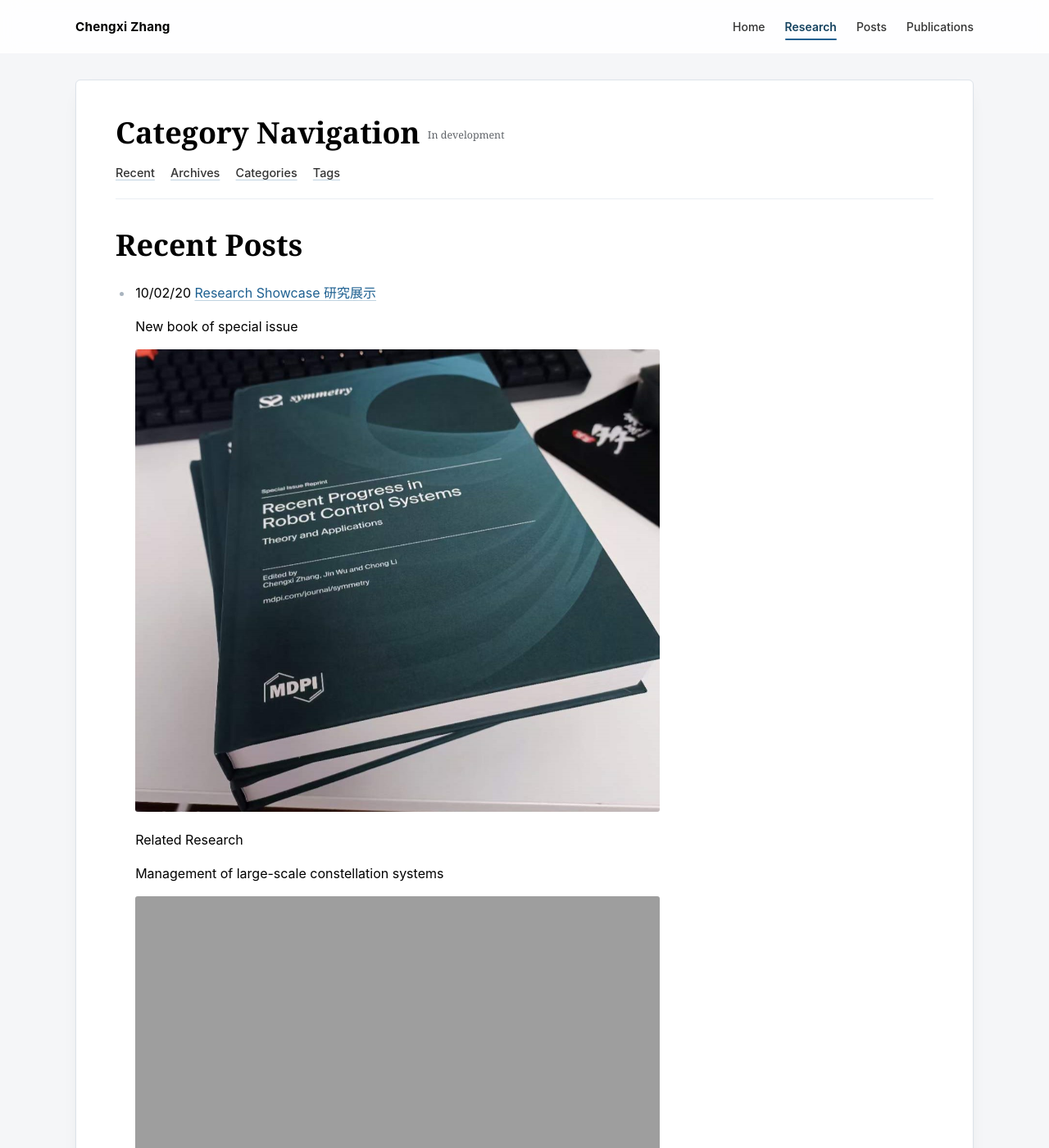
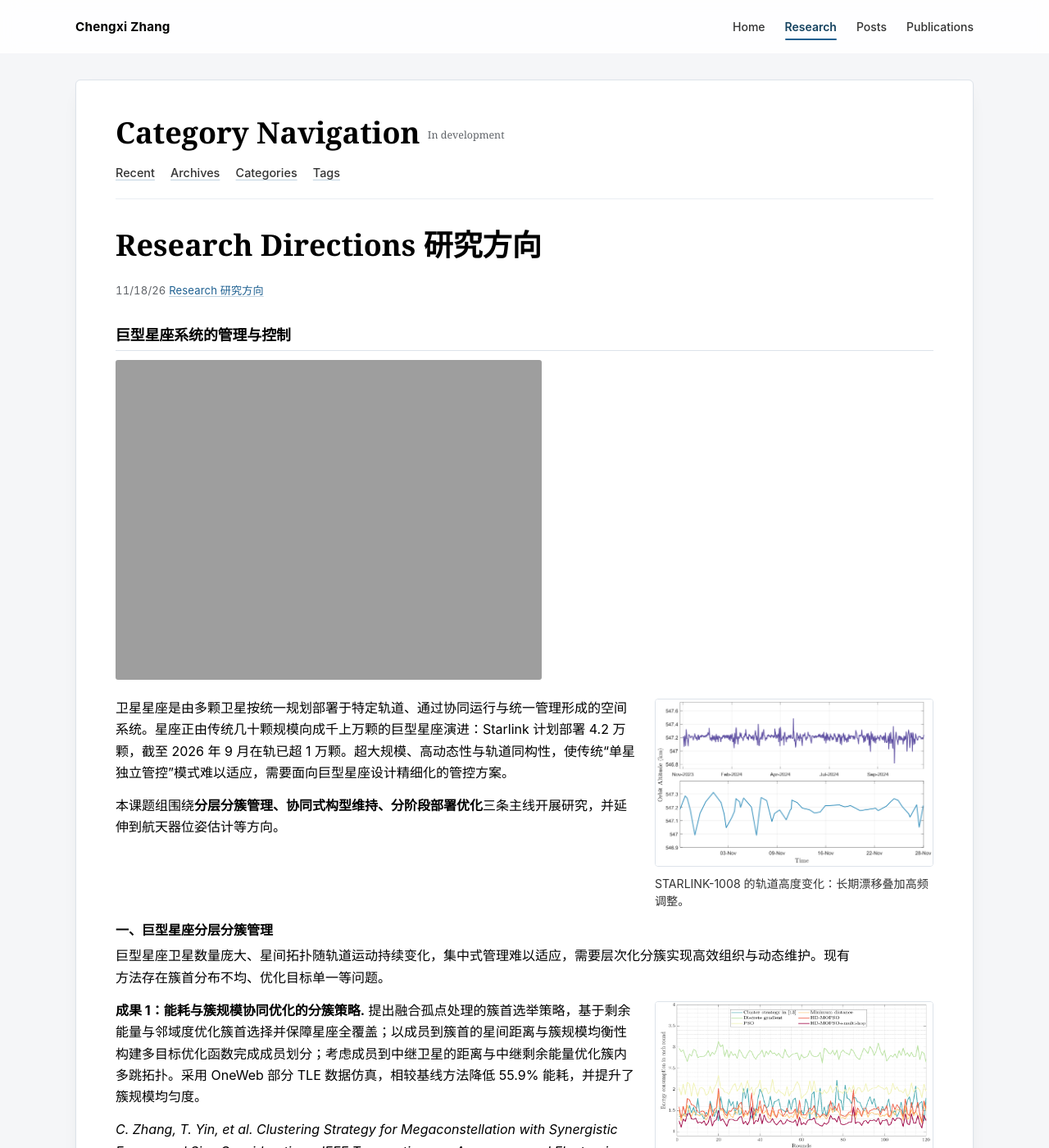
Before and after one commit to dongfangxy/dongfangxy.github.io, a Jekyll site: the page built from research.html, in a window 1280 px wide and 1400 px high. Shown: the whole window at 82% size. Built offline with Jekyll 4.4.1, drawn with Linux system fonts in a browser that asks for light colours; some of the changed text lies outside the part shown.

Commit message:
docs(research): rewrite research page from megaconstellation lecture
按讲座 PPT 重写研究方向页：分簇管理、协同构型维持、跨域位姿估计三条主线，配图 9 张并支持图文绕排；分阶段部署一节因论文未发表暂时注释。同时修复 research 页 limit:10 截断问题，并补全两篇 TAES 论文的卷期页码。

```diff
--- a/_posts/news/2020-10-2-Research.md
+++ /dev/null
@@ -1,47 +0,0 @@
----
-title: Research Showcase 研究展示
-meta:
-category: research
-layout: news
-comments: true
-tag: [Career]
----
-
-New book of special issue
-
-<img src="{{site.url}}/images/posts/MDPIBook1.jpg" alt="" width="640" height="464" title="" align="" />
-
-Related Research
-
-
-Management of large-scale constellation systems
-
-<img src="{{site.url}}/images/posts/constellation.jpg" alt="" width="640" height="464" title="" align="" />
-
-
-<!--
-<img src="{{site.url}}/images/posts/ProjectJNU (1).JPG " alt="" width="640" height="320" title="" align="" />
-<img src="{{site.url}}/images/posts/ProjectJNU (2).JPG " alt="" width="640" height="320" title="" align="" />
-<img src="{{site.url}}/images/posts/ProjectJNU (3).JPG " alt="" width="640" height="320" title="" align="" />
-<img src="{{site.url}}/images/posts/ProjectJNU (4).JPG " alt="" width="640" height="320" title="" align="" />
-<img src="{{site.url}}/images/posts/ProjectJNU (5).JPG " alt="" width="640" height="320" title="" align="" />
-<img src="{{site.url}}/images/posts/ProjectJNU (6).JPG " alt="" width="640" height="320" title="" align="" />
-<img src="{{site.url}}/images/posts/ProjectJNU (7).JPG " alt="" width="640" height="320" title="" align="" />
-<img src="{{site.url}}/images/posts/ProjectJNU (8).JPG " alt="" width="640" height="320" title="" align="" />
-<img src="{{site.url}}/images/posts/ProjectJNU (9).JPG " alt="" width="640" height="320" title="" align="" />
--->
-
-
-<img src="{{site.url}}/images/posts/Proj1.JPG " alt="" width="640" height="320" title="" align="" />
-
-<img src="{{site.url}}/images/posts/Proj2.JPG " alt="" width="640" height="320" title="" align="" />
-
-<img src="{{site.url}}/images/posts/Proj3.JPG " alt="" width="640" height="320" title="" align="" />
-
-<img src="{{site.url}}/images/posts/Proj4.JPG " alt="" width="640" height="320" title="" align="" />
-
-<img src="{{site.url}}/images/posts/Proj5.JPG " alt="" width="640" height="320" title="" align="" />
-
-<img src="{{site.url}}/images/posts/Proj6.JPG " alt="" width="640" height="320" title="" align="" />
-
-<img src="{{site.url}}/images/posts/Proj7.JPG " alt="" width="640" height="320" title="" align="" />
--- /dev/null
+++ b/_posts/news/2026-11-18-Research.md
@@ -0,0 +1,123 @@
+---
+title: Research 研究方向
+meta:
+category: research
+layout: news
+comments: true
+tag: [Research]
+---
+
+### 巨型星座系统的管理与控制
+
+<img src="{{site.url}}/images/posts/constellation.jpg" alt="Megaconstellation" width="520" height="377" />
+
+<figure class="post-figure figure-side figure-side-wide">
+  <img src="{{site.url}}/images/posts/research/orbit_altitude_starlink.png" alt="STARLINK-1008 轨道高度变化曲线" />
+  <figcaption>STARLINK-1008 的轨道高度变化：长期漂移叠加高频调整。</figcaption>
+</figure>
+
+卫星星座是由多颗卫星按统一规划部署于特定轨道、通过协同运行与统一管理形成的空间系统。星座正由传统几十颗规模向成千上万颗的巨型星座演进：Starlink 计划部署 4.2 万颗，截至 2026 年 9 月在轨已超 1 万颗。超大规模、高动态性与轨道同构性，使传统“单星独立管控”模式难以适应，需要面向巨型星座设计精细化的管控方案。
+
+本课题组围绕**分层分簇管理、协同式构型维持、分阶段部署优化**三条主线开展研究，并延伸到航天器位姿估计等方向。
+
+#### 一、巨型星座分层分簇管理
+
+巨型星座卫星数量庞大、星间拓扑随轨道运动持续变化，集中式管理难以适应，需要层次化分簇实现高效组织与动态维护。现有方法存在簇首分布不均、优化目标单一等问题。
+
+<figure class="post-figure figure-side figure-side-wide">
+  <img src="{{site.url}}/images/posts/research/clustering_energy.png" alt="不同分簇策略的单轮能耗对比" />
+  <figcaption>不同分簇策略的单轮通信能耗对比（120 轮），深红色为本文的多跳优化策略。</figcaption>
+</figure>
+
+**成果 1：能耗与簇规模协同优化的分簇策略.** 提出融合孤点处理的簇首选举策略，基于剩余能量与邻域度优化簇首选择并保障星座全覆盖；以成员到簇首的星间距离与簇规模均衡性构建多目标优化函数完成成员划分；考虑成员到中继卫星的距离与中继剩余能量优化簇内多跳拓扑。采用 OneWeb 部分 TLE 数据仿真，相较基线方法降低 55.9% 能耗，并提升了簇规模均匀度。
+
+*C. Zhang, T. Yin, et al. Clustering Strategy for Megaconstellation with Synergistic Energy and Size Considerations. IEEE Transactions on Aerospace and Electronic Systems, 2025, 61(4): 10098-10109.*
+
+<figure class="post-figure figure-side">
+  <img src="{{site.url}}/images/posts/research/dynamic_clustering.png" alt="不同方法的簇数量演化与簇内拓扑" />
+  <figcaption>不同方法的簇数量演化对比；A、B 为两个时刻的簇内拓扑。</figcaption>
+</figure>
+
+**成果 2：基于条件-行动机制的动态分簇策略.** 针对周期性分簇需反复重建拓扑的问题，将卫星与簇的运行状态划分为簇首能量过低、成员与簇首失联、簇数过多、簇数过少四类场景，并给出相应行动策略；分簇过程分为初始阶段与维持阶段，维持阶段仅调整部分成员与簇，实现“非必要不改变拓扑”。仿真表明该方法在能耗、簇规模均匀度与拓扑切换次数上均有改善。
+
+#### 二、巨型星座协同式构型维持
+
+巨型星座受轨道摄动影响，星间构型持续发散；轨高与相位、RAAN 与倾角之间存在强耦合，卫星数量增加又使计算量快速增长，单星独立控制难以兼顾精度与能耗。
+
+<figure class="post-figure figure-side">
+  <img src="{{site.url}}/images/posts/research/phase_maintenance.png" alt="轨高维持效果对比" />
+  <figcaption>轨高维持效果：A 为原始轨高序列，B 为周期性控制后的低频变化。</figcaption>
+</figure>
+
+**成果 1：相位与控制量协同优化的同轨多星构型维持.** 建立考虑 J2 与大气阻力摄动的平根动力学模型，采用双层优化框架：先以总相位误差最小化确定相对标称点，再以标称点为起点顺序优化相位控制量，并依据面内卫星平均轨道高度判断是否进行轨高维持。36 星三类轨高场景仿真表明，相较极限环方法（阈值 0.1°）控制量降低约 40%，相位误差保持在 0.1° 以内，轨高变化趋势与 Starlink 公开数据一致。
+
+*T. Yin, C. Zhang, J. Wang, et al. Configuration Maintenance in Multi-Satellite Orbits via Co-Phase and Control Optimization. IEEE Transactions on Aerospace and Electronic Systems, 2025, 61(6): 16738-16750.*
+
+<figure class="post-figure figure-side figure-side-wide">
+  <img src="{{site.url}}/images/posts/research/hierarchical_scenarios.jpg" alt="卫星失效与新增卫星场景下的相位误差" />
+  <figcaption>卫星失效与新增卫星场景下的相位误差演化。</figcaption>
+</figure>
+
+**成果 2：层次化结构下的星座协同相对构型维持.** 面向万星级星座，在相邻轨道面之间引入固定时间偏移，避免同时控制过多卫星，并通过控制量补偿抑制由此带来的相位误差；轨道递推、标称点计算与优化算法搜索三部分采用 GPU 并行加速。设置万星级 60 天仿真、面质比差异、面内卫星加入/失效三类场景，验证了精度、控制频率、能耗与运行速度的改善。
+
+*C. Zhang, T. Yin, J. Wang, et al. Optimization-Driven Hierarchical Coordination for Sustainable Megaconstellation Operations. IEEE Transactions on Aerospace and Electronic Systems, 2026, 62: 15269-15282.*
+
+<figure class="post-figure">
+  <img src="{{site.url}}/images/posts/research/hierarchical_maintenance.jpg" alt="层次化构型维持策略流程" />
+  <figcaption>优化驱动的分层构型维持流程：场景生成、标称点优化、轨高与相位控制量计算及控制时序编排。</figcaption>
+</figure>
+
+<figure class="post-figure figure-side">
+  <img src="{{site.url}}/images/posts/research/inplane_outplane_table.png" alt="面内面外控制量对比" />
+  <figcaption>面内-面外协同策略的控制量与控制次数对比。</figcaption>
+</figure>
+
+**成果 3：面内-面外协同优化的构型维持.** 面内以相位误差构建目标函数优化标称点选择，通过轨道高度调整维持相位；面外采用事件触发策略，以 RAAN 误差阈值启动倾角调整；建立面内外耦合补偿模型，针对倾角机动引起的相位漂移，用半长轴动态补偿实现精细维持。40 星长期仿真中引入初始轨道偏差与控制扰动，验证了复杂扰动下的长期稳定性。
+
+<!--
+分阶段部署方向的论文尚未发表，暂时隐藏本节，发表后恢复。
+#### 三、巨型星座分阶段部署优化
+
+<figure class="post-figure figure-side figure-side-wide">
+  <img src="{{site.url}}/images/posts/research/deployment_gap.jpg" alt="不同方法与批次下的区域最大覆盖空窗" />
+  <figcaption>不同部署方法与批次下的区域最大覆盖空窗（分钟），颜色越深空窗越长。</figcaption>
+</figure>
+
+星座受发射能力与部署资源限制通常需长期分批建设，部分部署状态已具备区域服务能力，而部署顺序直接影响建设期目标区域的服务连续性。针对最终构型固定的情形，提出两级分层的批次部署顺序优化方法：以区域最坏覆盖空窗构建服务连续性指标，基于轨道动力学传播与地面网格化判定建立覆盖模型；先由长空窗加权策略结合轨道面与相位槽位选择、权重衰减机制生成初始部署序列，再用模拟退火在批次间交换等量槽位进一步优化。以 Starlink 第一代 Shell-1 参数构建 1584 颗卫星的 Walker 星座、选取三个典型区域验证，建设期区域覆盖空窗指标优于顺序整轨与类 Starlink 部署方法。
+-->
+
+#### 三、其他成果：单目航天器跨域位姿估计
+
+<figure class="post-figure figure-side figure-side-wide">
+  <img src="{{site.url}}/images/posts/research/pose_network.png" alt="双栈 HRNet-W32 位姿网络结构" />
+  <figcaption>双栈 HRNet-W32 位姿网络：双栈输出关键点热图与深度。</figcaption>
+</figure>
+
+失效航天器属于非合作目标，交会、巡检与在轨服务需从单目图像估计相对六自由度位姿；近距标注图像难以获取，模型多依赖合成图像训练，源域与目标域存在显著外观差异，同时重复下采样削弱关键点精度、光照反光差异降低位姿精度、伪标签筛选面临严格丢样本与宽松引错误监督的两难。为此提出几何引导的无监督域适应框架：以标签保持的 FDA 交换低频幅值实现源域风格化，用双栈 HRNet-W32 单网络输出关键点与深度以保留高分辨率细节，并以热图损失、BPnP 重投影损失与三维结构损失联合训练，配合分阶段伪标签回退与几何校验。位姿总分较基线降低 50.4%（lightbox）/ 80.2%（sunlamp）。
+
+<figure class="post-figure">
+  <img src="{{site.url}}/images/posts/MDPIBook1.jpg" alt="主编专著封面" />
+  <figcaption>主编专著：张承玺等. Recent Progress in Robot Control Systems: Theory and Applications，2024 年 6 月出版。</figcaption>
+</figure>
+
+#### 展望
+
+- 突破单一低轨同构星座的局限，构建涵盖 GEO/MEO/LEO 多轨道层的跨域统一协同管控架构与长期稳定维持机制；
+- 面向任务动态变化、资源约束与不确定扰动，研究自主任务规划、资源调度与运行优化方法，提升星座长期自主运行能力；
+- 将感知与决策能力向星上下沉，推动系统向全分布式、全在轨自主智能管控架构演进。
+
+#### 相关项目
+
+<img src="{{site.url}}/images/posts/Proj1.JPG " alt="" width="640" height="320" title="" align="" />
+
+<img src="{{site.url}}/images/posts/Proj2.JPG " alt="" width="640" height="320" title="" align="" />
+
+<img src="{{site.url}}/images/posts/Proj3.JPG " alt="" width="640" height="320" title="" align="" />
+
+<img src="{{site.url}}/images/posts/Proj4.JPG " alt="" width="640" height="320" title="" align="" />
+
+<img src="{{site.url}}/images/posts/Proj5.JPG " alt="" width="640" height="320" title="" align="" />
+
+<img src="{{site.url}}/images/posts/Proj6.JPG " alt="" width="640" height="320" title="" align="" />
+
+<img src="{{site.url}}/images/posts/Proj7.JPG " alt="" width="640" height="320" title="" align="" />
--- a/css/refine.css
+++ b/css/refine.css
@@ -394,3 +394,49 @@ img {
   line-height: 1.5;
   color: var(--text-secondary);
 }
+
+/* ------------------------------------------------------- research figures */
+/*
+ * Plots are not hero images. At the full 900px measure the small comparison
+ * table was upscaled into blur and the two-panel altitude plot grew taller
+ * than a laptop screen, so research figures get their own, smaller caps.
+ * Scoped to .research-entry: the lead image in a news post keeps the old rule.
+ */
+.research-entry .post-figure {
+  max-width: 520px;
+  margin: 1.1rem 0 1.35rem;
+  clear: both;
+}
+
+/* Side figures: text wraps beside the plot instead of leaving a blank column.
+   Floated right so the reading order in the markup stays text-first on mobile. */
+.research-entry .post-figure.figure-side {
+  float: right;
+  clear: right;
+  width: 300px;
+  margin: 0.15rem 0 0.9rem 1.4rem;
+}
+
+.research-entry .post-figure.figure-side-wide {
+  width: 340px;
+}
+
+.research-entry h3,
+.research-entry h4 {
+  clear: both;
+}
+
+.research-entry::after {
+  display: block;
+  clear: both;
+  content: "";
+}
+
+@media (max-width: 768px) {
+  .research-entry .post-figure.figure-side {
+    float: none;
+    width: auto;
+    max-width: 420px;
+    margin: 1rem 0;
+  }
+}
--- a/research.html
+++ b/research.html
@@ -3,14 +3,10 @@ layout: blog
 ---
 
 
-<h1> Recent Posts </h1>
-<ul>
-{% for notes in site.posts limit:10%}
-{% if notes.category == "research"%}
-<li>
-  {{notes.date | date: '%D'}} <a href="{{site.baseurl}}{{ notes.url }}">{{ notes.title }}</a>
-  <p>{{notes.content}}</p>
-</li>
-{%endif%}
+<h1> Research Directions 研究方向 </h1>
+{% for notes in site.categories.research %}
+<article class="research-entry">
+  <p class="paper-date">{{notes.date | date: '%D'}} <a href="{{site.baseurl}}{{ notes.url }}">{{ notes.title }}</a></p>
+  {{notes.content}}
+</article>
 {% endfor %}
-</ul>
```
Also changed, not shown: _posts/papers/2025-1-1-Papers in Year 2025.md (+2 -2 lines), _posts/papers/2025-1-1-Selected Papers.md (+2 -2 lines), images/posts/research/clustering_energy.png (added), images/posts/research/deployment_gap.jpg (added), images/posts/research/dynamic_clustering.png (added), images/posts/research/hierarchical_maintenance.jpg (added), images/posts/research/hierarchical_scenarios.jpg (added), images/posts/research/inplane_outplane_table.png (added), images/posts/research/orbit_altitude_starlink.png (added), images/posts/research/phase_maintenance.png (added), images/posts/research/pose_network.png (added).
